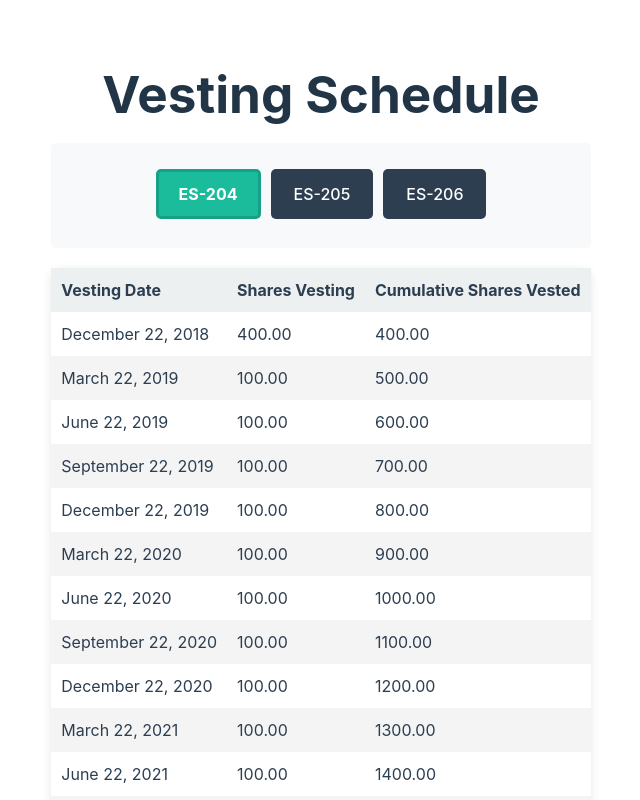
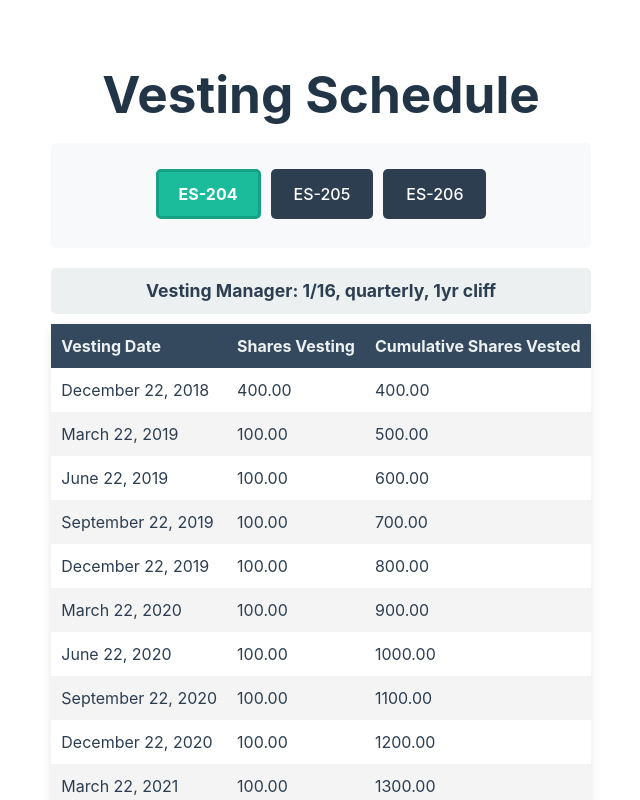
Before and after one commit to lucca257/carta-challange, a Vue app in the folder front/: page / in a window 1280 px wide. Shown: the top 800 px of the page, without its empty margins (319-959 px from the left). Built offline with nearby package versions, Linux system fonts and the light colour scheme.

Commit message:
feature: showing vesting_manager_name

```diff
--- a/front/src/components/vesting/VestingTable.vue
+++ b/front/src/components/vesting/VestingTable.vue
@@ -1,5 +1,6 @@
 <template>
   <div class="vesting-table">
+    <p v-if="vestingManagerName" class="vesting-manager">Vesting Manager: {{ vestingManagerName }}</p>
     <table>
       <thead>
       <tr>
@@ -25,6 +26,11 @@ export default {
     vestingData: {
       type: Array,
       required: true
+    },
+    vestingManagerName: {
+      type: String,
+      required: false,
+      default: ''
     }
   },
   methods: {
@@ -45,6 +51,17 @@ export default {
   margin-top: 20px;
 }
 
+.vesting-manager {
+  font-weight: bold;
+  margin-bottom: 10px;
+  color: #2c3e50;
+  background-color: #ecf0f1;
+  padding: 10px;
+  border-radius: 5px;
+  text-align: center;
+  font-size: 1.1em;
+}
+
 table {
   width: 100%;
   border-collapse: collapse;
@@ -60,8 +77,8 @@ th, td {
 }
 
 th {
-  background: #ecf0f1;
-  color: #2c3e50;
+  background: #34495e;
+  color: #ecf0f1;
 }
 
 tr:nth-child(even) {
--- a/front/src/store/vesting/vesting.store.js
+++ b/front/src/store/vesting/vesting.store.js
@@ -24,10 +24,6 @@ export const vestingStore = reactive({
         }
     },
 
-    getVestingDataByLabel(label) {
-        return this.vestingData.find(item => item.label === label)?.vestingSchedule || [];
-    },
-
     selectVestingSchedule(label) {
         this.selectedVestingSchedule = this.vestingData.find(item => item.label === label) || null;
     }
--- a/front/src/views/HomeView.vue
+++ b/front/src/views/HomeView.vue
@@ -7,7 +7,11 @@
     <p v-if="vestingStore.loading">Loading...</p>
     <p v-else-if="vestingStore.error" class="error">{{ vestingStore.error }}</p>
 
-    <VestingTable v-else-if="selectedVestingData.length" :vestingData="selectedVestingData" />
+    <VestingTable
+        v-else-if="selectedVestingData.length"
+        :vestingData="selectedVestingData"
+        :vestingManagerName="vestingStore.selectedVestingSchedule?.vestingManager"
+    />
     <p v-else>No data available</p>
   </div>
 </template>
```
